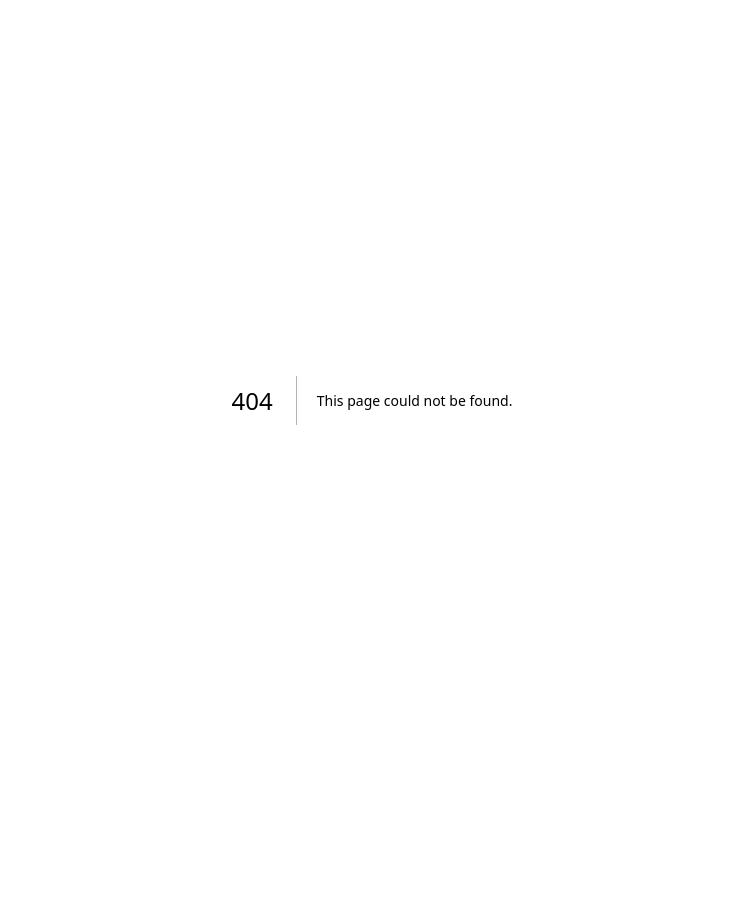
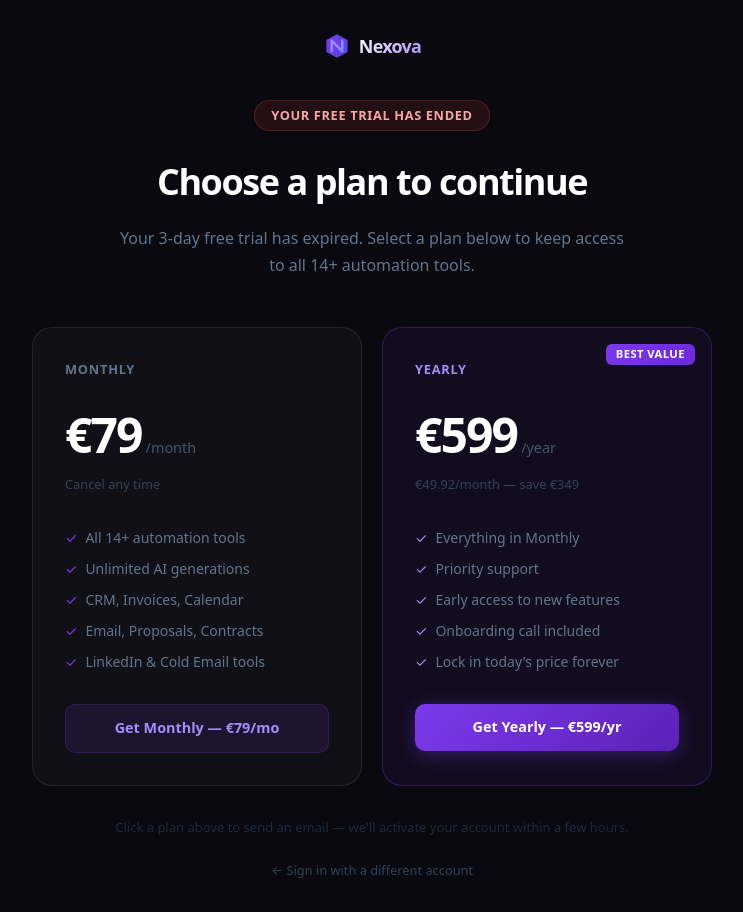
Before and after one commit to bojidarhristov2011-design/nexova, a Next.js app: page /upgrade in a window 1280 px wide. Before the commit this address had no page. Shown: the whole page, without its empty margins (268-1011 px from the left). Before the commit the page ends 800 px from the top, so only its background shows below. Built offline with nearby package versions, Linux system fonts and the light colour scheme; no server answers; the database is empty; sample sign-in values are in the browser's storage.

Commit message:
Enforce trial expiry, fix prices to 79/599, add upgrade page

```diff
--- a/src/app/dashboard/admin/page.tsx
+++ b/src/app/dashboard/admin/page.tsx
@@ -49,7 +49,7 @@ export default function AdminPage() {
 
   const paying = users.filter(u => u.plan !== 'free' && !u.isAdmin)
   const free = users.filter(u => u.plan === 'free' && !u.isAdmin)
-  const mrr = paying.filter(u => u.plan === 'monthly').length * 99 + paying.filter(u => u.plan === 'yearly').length * (990 / 12)
+  const mrr = paying.filter(u => u.plan === 'monthly').length * 79 + paying.filter(u => u.plan === 'yearly').length * (599 / 12)
 
   if (error) return (
     <div style={{ padding: '2.5rem 2rem', textAlign: 'center' }}>
--- a/src/app/dashboard/layout.tsx
+++ b/src/app/dashboard/layout.tsx
@@ -8,7 +8,17 @@ export default async function DashboardLayout({ children }: { children: React.Re
   const session = await getServerSession(authOptions)
   if (!session) redirect('/login')
 
-  const dbUser = await db.user.findUnique({ where: { id: session.user.id }, select: { isAdmin: true } })
+  const dbUser = await db.user.findUnique({
+    where: { id: session.user.id },
+    select: { isAdmin: true, plan: true, trialEndsAt: true },
+  })
+
+  if (!dbUser?.isAdmin && dbUser?.plan === 'free') {
+    const trialEnd = dbUser.trialEndsAt ? new Date(dbUser.trialEndsAt) : null
+    if (!trialEnd || trialEnd < new Date()) {
+      redirect('/upgrade')
+    }
+  }
 
   return (
     <div className="flex h-full" style={{ background: 'var(--bg)' }}>
--- a/src/app/page.tsx
+++ b/src/app/page.tsx
@@ -131,7 +131,7 @@ export default async function LandingPage() {
             </div>
             <p style={{ color: '#334155', fontSize: '0.8rem', margin: '0 0 2rem' }}>Cancel any time</p>
             <ul style={{ listStyle: 'none', padding: 0, margin: '0 0 2rem', display: 'flex', flexDirection: 'column', gap: '0.625rem' }}>
-              {['All 10+ automation tools', 'Unlimited AI generations', 'Unlimited contacts & invoices', 'AI chatbots with embed code', 'Email support'].map(item => (
+              {['All 14+ automation tools', 'Unlimited AI generations', 'Unlimited contacts & invoices', 'AI chatbots with embed code', 'Email support'].map(item => (
                 <li key={item} style={{ display: 'flex', gap: 8, color: '#64748b', fontSize: '0.875rem' }}>
                   <span style={{ color: '#7c3aed', flexShrink: 0 }}>✓</span> {item}
                 </li>
--- /dev/null
+++ b/src/app/upgrade/page.tsx
@@ -0,0 +1,104 @@
+import { getServerSession } from 'next-auth'
+import { authOptions } from '@/lib/auth'
+import { redirect } from 'next/navigation'
+import { db } from '@/lib/db'
+import Link from 'next/link'
+import { NexovaLogo } from '@/components/NexovaLogo'
+
+export default async function UpgradePage() {
+  const session = await getServerSession(authOptions)
+  if (!session) redirect('/login')
+
+  const dbUser = await db.user.findUnique({
+    where: { id: session.user.id },
+    select: { plan: true, trialEndsAt: true, isAdmin: true },
+  })
+
+  if (dbUser?.isAdmin || (dbUser?.plan && dbUser.plan !== 'free')) {
+    redirect('/dashboard')
+  }
+
+  return (
+    <div style={{ minHeight: '100vh', background: '#09090f', color: '#e2e8f0', fontFamily: 'system-ui, -apple-system, sans-serif', display: 'flex', flexDirection: 'column', alignItems: 'center', justifyContent: 'center', padding: '2rem' }}>
+
+      <div style={{ display: 'flex', alignItems: 'center', gap: '0.5rem', marginBottom: '2.5rem' }}>
+        <NexovaLogo size={28} />
+        <span style={{ fontSize: '1.125rem', fontWeight: 800, letterSpacing: '-0.04em', background: 'linear-gradient(135deg, #fff, #a78bfa)', WebkitBackgroundClip: 'text', WebkitTextFillColor: 'transparent' }}>
+          Nexova
+        </span>
+      </div>
+
+      <div style={{ textAlign: 'center', maxWidth: 520, marginBottom: '3rem' }}>
+        <div style={{ display: 'inline-block', background: 'rgba(239,68,68,0.1)', border: '1px solid rgba(239,68,68,0.25)', borderRadius: 999, padding: '0.3rem 1rem', fontSize: '0.8rem', fontWeight: 600, color: '#fca5a5', letterSpacing: '0.05em', marginBottom: '1.5rem' }}>
+          YOUR FREE TRIAL HAS ENDED
+        </div>
+        <h1 style={{ fontSize: '2.25rem', fontWeight: 900, letterSpacing: '-0.04em', color: '#fff', margin: '0 0 1rem' }}>
+          Choose a plan to continue
+        </h1>
+        <p style={{ color: '#64748b', fontSize: '1rem', lineHeight: 1.7, margin: 0 }}>
+          Your 3-day free trial has expired. Select a plan below to keep access to all 14+ automation tools.
+        </p>
+      </div>
+
+      <div style={{ display: 'grid', gridTemplateColumns: '1fr 1fr', gap: '1.25rem', width: '100%', maxWidth: 680, marginBottom: '2rem' }}>
+
+        {/* Monthly */}
+        <div style={{ background: 'rgba(255,255,255,0.03)', border: '1px solid rgba(255,255,255,0.08)', borderRadius: 20, padding: '2rem' }}>
+          <p style={{ color: '#64748b', fontSize: '0.8rem', fontWeight: 700, textTransform: 'uppercase', letterSpacing: '0.06em', margin: '0 0 1.25rem' }}>Monthly</p>
+          <div style={{ display: 'flex', alignItems: 'baseline', gap: 4, marginBottom: '0.25rem' }}>
+            <span style={{ fontSize: '3rem', fontWeight: 900, color: '#fff', letterSpacing: '-0.04em' }}>€79</span>
+            <span style={{ color: '#475569', fontSize: '0.9rem' }}>/month</span>
+          </div>
+          <p style={{ color: '#334155', fontSize: '0.8rem', margin: '0 0 2rem' }}>Cancel any time</p>
+          <ul style={{ listStyle: 'none', padding: 0, margin: '0 0 2rem', display: 'flex', flexDirection: 'column', gap: '0.625rem' }}>
+            {['All 14+ automation tools', 'Unlimited AI generations', 'CRM, Invoices, Calendar', 'Email, Proposals, Contracts', 'LinkedIn & Cold Email tools'].map(item => (
+              <li key={item} style={{ display: 'flex', gap: 8, color: '#64748b', fontSize: '0.875rem' }}>
+                <span style={{ color: '#7c3aed', flexShrink: 0 }}>✓</span> {item}
+              </li>
+            ))}
+          </ul>
+          <a
+            href={`mailto:bojidarhristov2011@gmail.com?subject=Nexova Monthly Plan - ${session.user.email}&body=Hi, I'd like to subscribe to the Nexova Monthly plan (€79/month). My account email is: ${session.user.email}`}
+            style={{ display: 'block', textAlign: 'center', background: 'rgba(124,58,237,0.12)', color: '#a78bfa', textDecoration: 'none', borderRadius: 10, padding: '0.8rem', fontSize: '0.9rem', fontWeight: 600, border: '1px solid rgba(124,58,237,0.2)' }}
+          >
+            Get Monthly — €79/mo
+          </a>
+        </div>
+
+        {/* Yearly */}
+        <div style={{ background: 'rgba(124,58,237,0.07)', border: '1px solid rgba(124,58,237,0.3)', borderRadius: 20, padding: '2rem', position: 'relative' }}>
+          <div style={{ position: 'absolute', top: 16, right: 16, background: 'linear-gradient(135deg, #7c3aed, #6d28d9)', color: '#fff', borderRadius: 6, padding: '2px 10px', fontSize: '0.7rem', fontWeight: 700, letterSpacing: '0.04em' }}>
+            BEST VALUE
+          </div>
+          <p style={{ color: '#a78bfa', fontSize: '0.8rem', fontWeight: 700, textTransform: 'uppercase', letterSpacing: '0.06em', margin: '0 0 1.25rem' }}>Yearly</p>
+          <div style={{ display: 'flex', alignItems: 'baseline', gap: 4, marginBottom: '0.25rem' }}>
+            <span style={{ fontSize: '3rem', fontWeight: 900, color: '#fff', letterSpacing: '-0.04em' }}>€599</span>
+            <span style={{ color: '#475569', fontSize: '0.9rem' }}>/year</span>
+          </div>
+          <p style={{ color: '#334155', fontSize: '0.8rem', margin: '0 0 2rem' }}>€49.92/month — save €349</p>
+          <ul style={{ listStyle: 'none', padding: 0, margin: '0 0 2rem', display: 'flex', flexDirection: 'column', gap: '0.625rem' }}>
+            {['Everything in Monthly', 'Priority support', 'Early access to new features', 'Onboarding call included', 'Lock in today\'s price forever'].map(item => (
+              <li key={item} style={{ display: 'flex', gap: 8, color: '#64748b', fontSize: '0.875rem' }}>
+                <span style={{ color: '#a78bfa', flexShrink: 0 }}>✓</span> {item}
+              </li>
+            ))}
+          </ul>
+          <a
+            href={`mailto:bojidarhristov2011@gmail.com?subject=Nexova Yearly Plan - ${session.user.email}&body=Hi, I'd like to subscribe to the Nexova Yearly plan (€599/year). My account email is: ${session.user.email}`}
+            style={{ display: 'block', textAlign: 'center', background: 'linear-gradient(135deg, #7c3aed, #5b21b6)', color: '#fff', textDecoration: 'none', borderRadius: 10, padding: '0.8rem', fontSize: '0.9rem', fontWeight: 700, boxShadow: '0 4px 20px rgba(124,58,237,0.35)' }}
+          >
+            Get Yearly — €599/yr
+          </a>
+        </div>
+      </div>
+
+      <p style={{ color: '#1e293b', fontSize: '0.8125rem', textAlign: 'center', marginBottom: '1.5rem' }}>
+        Click a plan above to send an email — we'll activate your account within a few hours.
+      </p>
+
+      <Link href="/login" style={{ color: '#334155', fontSize: '0.8rem', textDecoration: 'none' }}>
+        ← Sign in with a different account
+      </Link>
+    </div>
+  )
+}
```
